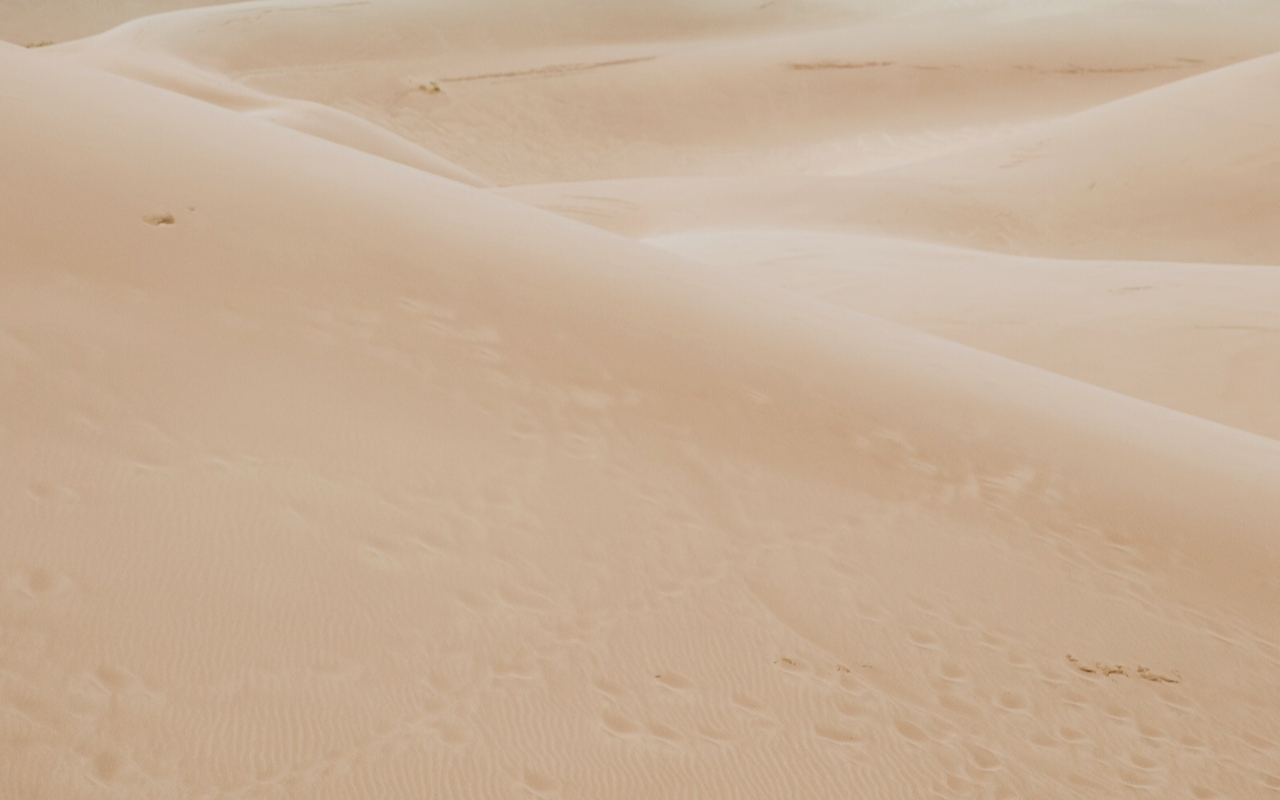
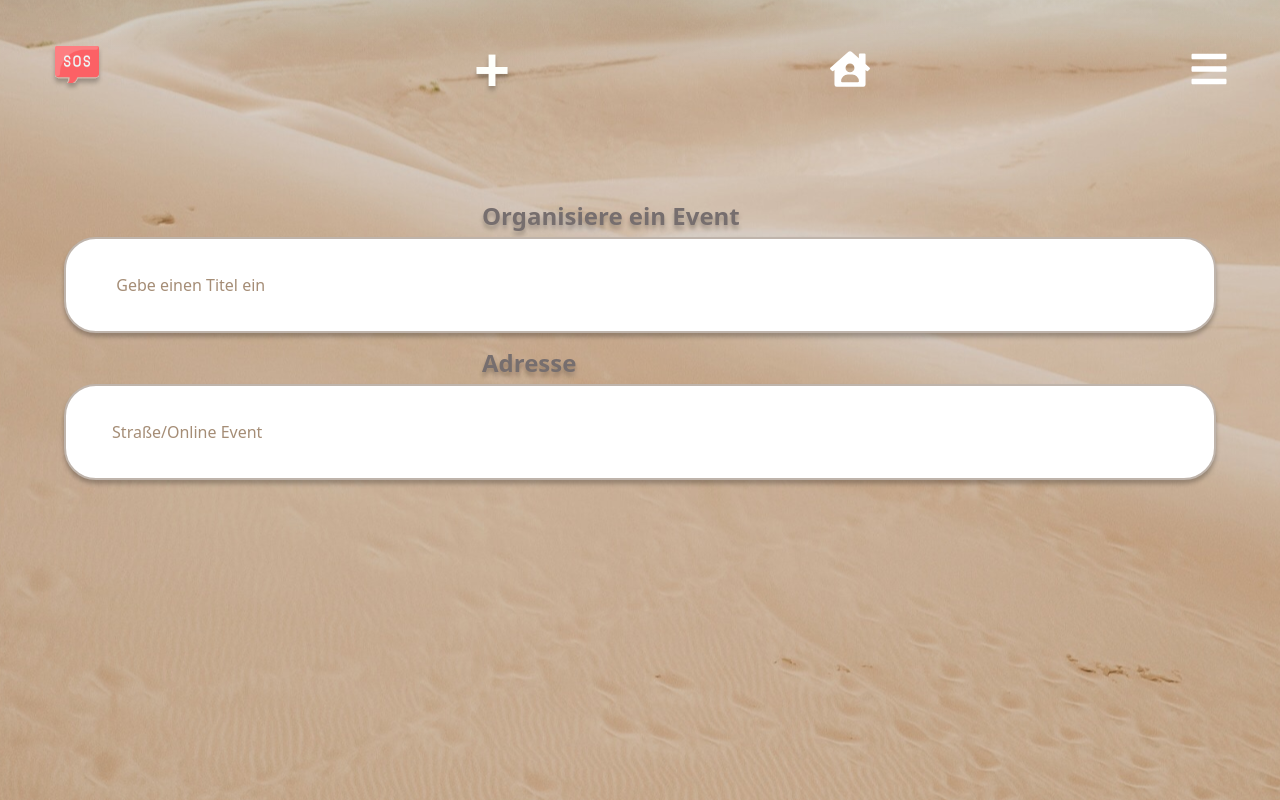
Before and after one commit to akolundzic/caya-client, a React (Create React App) app: page /postevent in a window 1280 px wide. Before the commit this address had no page. Built offline with nearby package versions, Linux system fonts and the light colour scheme.

Commit message:
CreateEvent.js

```diff
--- a/src/App.css
+++ b/src/App.css
@@ -40,9 +40,10 @@ body {
 .row {
   justify-content: flex-start;
 }
-input {
+input, .loginForm input {
   height: 2.5rem;
   padding: 4%;
+  color: #A58D76;
   /* margin-bottom: 2%; */
   border-radius: 2rem;
   border: 2px solid hsla(28, 13%, 71%, 1);
@@ -186,6 +187,7 @@ p {
   color: #766e6e;
 }
 
+
 .about-text {
   color: rgba(146, 138, 130, 1);
   font-size: 14px;
--- a/src/App.js
+++ b/src/App.js
@@ -7,6 +7,7 @@ import Events from "./components/Events";
 import Signup from "./components/Signup";
 import Profile from "./components/Profile";
 import Logout from "./components/Logout";
+import CreateEvent from "./components/CreateEvent";
 import SuccessLogin from "./components/Transfer";
 import "bootstrap/dist/css/bootstrap.min.css";
 import "font-awesome/css/font-awesome.min.css";
@@ -47,6 +48,7 @@ wvfXpqpZZVQGK6TAh5PVlGOfQNHSoD2xbE+QkPxCAFlNEevoEH3Sl0sibVcOQVnN"
           <Route exact path="/" element={<Login />} />
           <Route exact path="/logout" element={<Logout />} />
           <Route exact path="/events" element={<Events />} />
+          <Route exact path="/postevent" element={<CreateEvent />} />
           <Route
             exact
             path="/signup"
--- a/src/components/CreateEvent.js
+++ b/src/components/CreateEvent.js
@@ -1,10 +1,53 @@
 import React,{useState} from 'react';
+import Navbar from './Navbar';
 import axios from "axios";
 // import Errorhandler from "./Errorhandler";
 
 export default function CreateEvent() {
-    const urlheroku = `https://soab-app.herokuapp.com/postevent`;
-  return (
-    <div>CreateEvent</div>
+
+  const urlheroku = `https://soab-app.herokuapp.com/postevent`;
+  const [input, setInput] = useState();
+
+
+
+
+
+    return (
+    <>
+     <Navbar />
+     {/* <h3 className="text-3xl font-bold subtitle mb-4 ml-4">Organisiere ein Event</h3> */}
+     <div class="flex w-0.66 justify-center">
+     {/* ------------ */}
+     <form className="loginForm  ">
+     <label >
+      <h3 className='subtitle text-2xl font-bold mb-2'>Organisiere ein Event</h3>
+     </label>
+     <input
+        name='eventname'
+        value=" Gebe einen Titel ein"
+        type="text"
+        id="eventname"
+        placeholder='Names des Events'
+     />
+     <label >
+      <h3 className='subtitle text-2xl font-bold mb-2 mt-3'>Adresse</h3>
+     </label>
+     <input
+        name='streetname'
+        value="Straße/Online Event"
+        type="text"
+        id="eventname"
+        placeholder='Straße/Online Event'
+     />
+
+
+
+
+
+
+     </form>
+    {/* ------------ */}
+     </div>
+    </>
   )
 }
```
